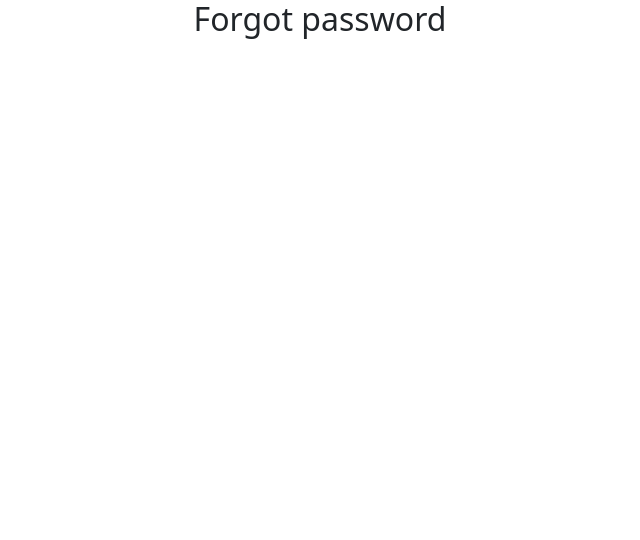
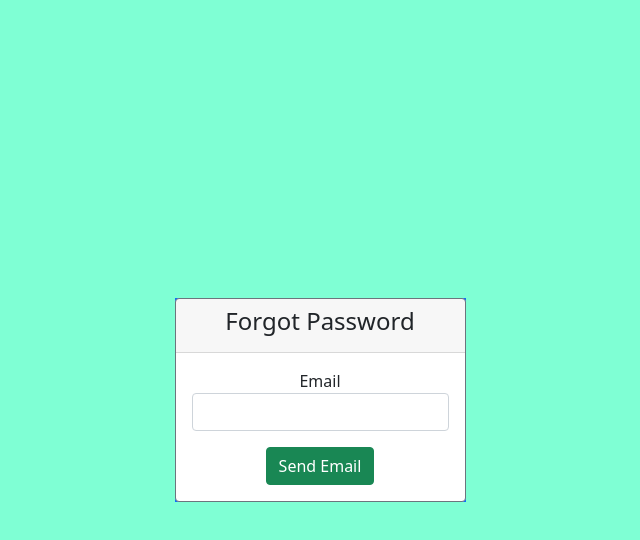
Before and after one commit to mkandanmk7/React-reset-password-application, a React (Create React App) app: page /forgot in a window 1280 px wide. Shown: the top 540 px of the page, without its empty margins (320-960 px from the left). Built offline with nearby package versions, Linux system fonts and the light colour scheme.

Commit message:
form done

```diff
--- a/package.json
+++ b/package.json
@@ -6,6 +6,7 @@
     "@testing-library/jest-dom": "^5.11.4",
     "@testing-library/react": "^11.1.0",
     "@testing-library/user-event": "^12.1.10",
+    "axios": "^0.24.0",
     "bootstrap": "^5.1.3",
     "formik": "^2.2.9",
     "react": "^17.0.2",
--- a/src/App.css
+++ b/src/App.css
@@ -1,38 +1,17 @@
+.body {
+  display: flex;
+  align-items: center;
+  justify-content: center;
+  height: 100vh;
+  background: #000;
+}
+
 .App {
   text-align: center;
-}
-
-.App-logo {
-  height: 40vmin;
-  pointer-events: none;
-}
-
-@media (prefers-reduced-motion: no-preference) {
-  .App-logo {
-    animation: App-logo-spin infinite 20s linear;
-  }
-}
-
-.App-header {
-  background-color: #282c34;
-  min-height: 100vh;
   display: flex;
-  flex-direction: column;
   align-items: center;
   justify-content: center;
-  font-size: calc(10px + 2vmin);
-  color: white;
+
+  height: 100vh;
+  background-color: aquamarine;
 }
-
-.App-link {
-  color: #61dafb;
-}
-
-@keyframes App-logo-spin {
-  from {
-    transform: rotate(0deg);
-  }
-  to {
-    transform: rotate(360deg);
-  }
-}
--- a/src/Components/ForgotPass.js
+++ b/src/Components/ForgotPass.js
@@ -1,10 +1,70 @@
-import React from "react";
+import { Button } from "react-bootstrap";
+import React, { useState } from "react";
+import axios from "axios";
+
+import { Card } from "react-bootstrap";
 
 function ForgotPass() {
+  // states
+  const [email, setEmail] = useState("");
+  const [err, setErr] = useState("");
+  const [info, setInfo] = useState("");
+
+  //handleChange
+
+  const handleChange = ({ target: { value } }) => {
+    console.log(value);
+    setEmail(value);
+  };
+
+  //submit ()
+  const handleSubmit = async (event) => {
+    event.preventDefault();
+    console.log(email);
+    if (email.length === 0) setErr("please Enter mail ");
+    try {
+      const res = await axios.post("", { email: email });
+      console.log(res);
+
+      setEmail("");
+      setErr("");
+      setInfo("Please Check your Email for Activation link");
+    } catch (err) {
+      console.log("Error is:", err.response.data);
+      setErr(err.response.data);
+    }
+  };
+
   return (
-    <div>
-      <h2>Forgot password</h2>
-    </div>
+    <>
+      <div className="bg-primary card-container">
+        <Card className="card" border="secondary">
+          <Card.Header className="text-center">
+            <h4 className="text-dark">Forgot Password</h4>
+          </Card.Header>
+          <Card.Body>
+            <form>
+              <div className="form-group">
+                <label for="email">Email</label>
+                <input
+                  className="form-control"
+                  name="email"
+                  type="email"
+                  value={email}
+                  onChange={handleChange}
+                />
+                <p className="error">{err}</p>
+              </div>
+              <div>
+                <Button type="sumbit" variant="success" onClick={handleSubmit}>
+                  Send Email
+                </Button>
+              </div>
+            </form>
+          </Card.Body>
+        </Card>
+      </div>
+    </>
   );
 }
 
--- a/src/Components/Login.js
+++ b/src/Components/Login.js
@@ -63,9 +63,7 @@ function Login() {
                     </div>
                     <div className="form-group mb-3">
                       <label for="password">Password</label>
-                      <Link to="/forgot">
-                        <p className="forgotpass">forgot password?</p>
-                      </Link>
+
                       <Field
                         className="form-control inputfield"
                         id="password"
@@ -77,6 +75,7 @@ function Login() {
                         <ErrorMessage name="password" />
                       </div>
                     </div>
+
                     <div className="d-flex justify-content-center">
                       <Button type="submit" variant="primary">
                         Log In
@@ -86,7 +85,10 @@ function Login() {
                 );
               }}
             </Formik>
-            <div className="mt-3">
+            <div className="d-flex mt-3 justify-content-center">
+              <Link to="/forgot">
+                <p className="forgotpass mx-2">forgot password?</p>
+              </Link>
               <Link to="/register" className="ac link">
                 New Here? Create Account
               </Link>
--- a/src/Components/Protected.js
+++ b/src/Components/Protected.js
@@ -1,10 +1,33 @@
-import React from "react";
+import React, { useContext } from "react";
+import { Button } from "react-bootstrap";
+import { Link } from "react-router-dom";
+import { AppContext } from "../App";
 
 function Protected() {
+  const [log] = useContext(AppContext);
+
   return (
-    <div>
-      <h2>Proteced</h2>
-    </div>
+    <>
+      {log ? (
+        <div className="container d-flex justify-content-center">
+          <div className="row">
+            <div className="col">
+              <h1>Welcome to Protected Page</h1>
+            </div>
+          </div>
+        </div>
+      ) : (
+        <>
+          <div className="d-flex justify-content-center align-items-center ">
+            <p>Please Login to view this page</p>
+            <br />
+            <Link to="/login">
+              <Button variant="primary">Login</Button>
+            </Link>
+          </div>
+        </>
+      )}
+    </>
   );
 }
 
--- a/src/Components/Register.js
+++ b/src/Components/Register.js
@@ -1,10 +1,10 @@
 import { ErrorMessage, Field, Form, Formik } from "formik";
 import React, { useState } from "react";
-import { Card } from "react-bootstrap";
+import { Card, Button } from "react-bootstrap";
 import * as YUP from "yup";
 
 function Register() {
-  const [info, setInfo] = useState();
+  const [info, setInfo] = useState("");
 
   const createAccount = async () => {
     console.log("acc created ");
@@ -43,7 +43,9 @@ function Register() {
                 return (
                   <Form>
                     <div className="form-group mb-3">
-                      <label for="email">User Name</label>
+                      <label className="text-start" for="email">
+                        User Name
+                      </label>
                       <Field
                         className="form-control link"
                         id="username"
@@ -84,10 +86,18 @@ function Register() {
                         <ErrorMessage name="password" />
                       </div>
                     </div>
+                    <div className="d-flex justify-content-center">
+                      <Button type="submit" variant="success">
+                        Create
+                      </Button>
+                    </div>
                   </Form>
                 );
               }}
             </Formik>
+            <div className="text-success">
+              <h3>{info}</h3>
+            </div>
           </Card.Body>
         </Card>
       </div>
```
Also changed, not shown: 1 other file (tests, documents, lock files or other folders).
